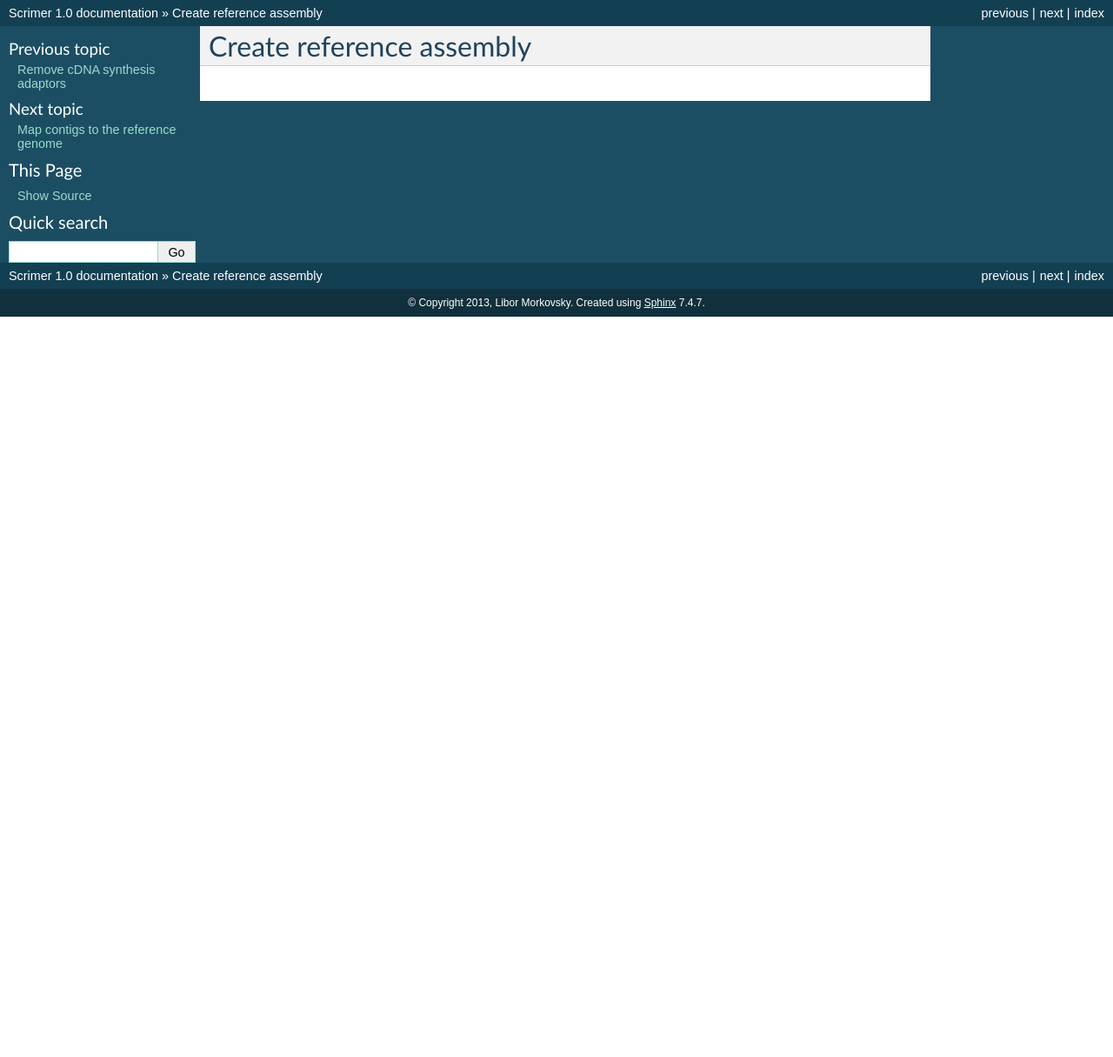
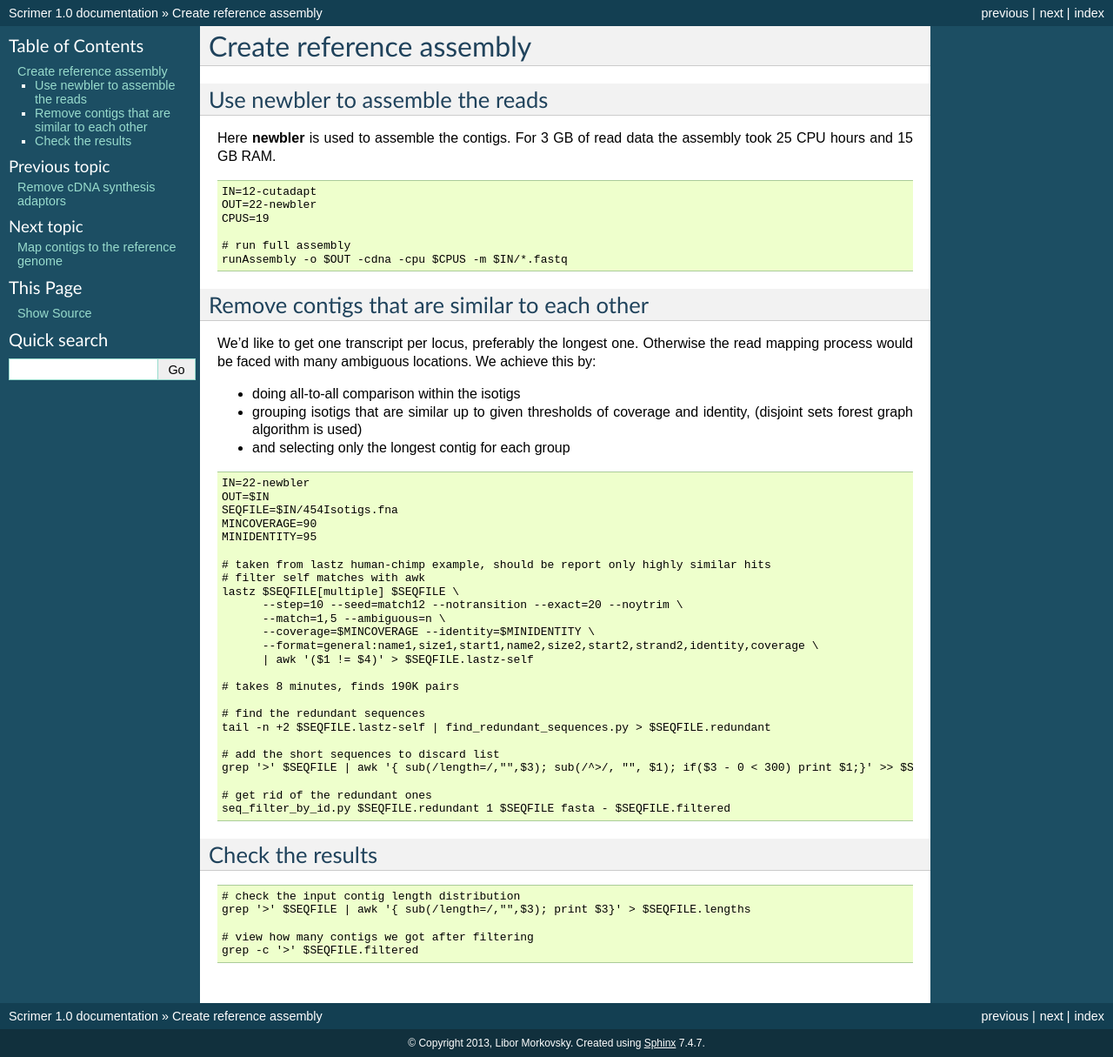
Before and after one commit to libor-m/scrimer, a Sphinx documentation site: the page built from doc/2-reference-assembly.rst, in a window 1280 px wide. Shown: the whole page at 87% size. Built offline with Sphinx 7.4.7, drawn with Linux system fonts in a browser that asks for light colours; before the commit the page ends 900 px from its top, so only the background shows below that.

Commit message:
dox update

```diff
--- a/doc/2-reference-assembly.rst
+++ b/doc/2-reference-assembly.rst
@@ -1,2 +1,66 @@
 Create reference assembly
 =========================
+
+Use newbler to assemble the reads
+^^^^^^^^^^^^^^^^^^^^^^^^^^^^^^^^^
+Here **newbler** is used to assemble the contigs. For 3 GB of read data the assembly took 25 CPU hours and 15 GB RAM.
+
+::
+
+    IN=12-cutadapt
+    OUT=22-newbler
+    CPUS=19
+
+    # run full assembly
+    runAssembly -o $OUT -cdna -cpu $CPUS -m $IN/*.fastq
+
+
+Remove contigs that are similar to each other
+^^^^^^^^^^^^^^^^^^^^^^^^^^^^^^^^^^^^^^^^^^^^^
+We'd like to get one transcript per locus, preferably the longest one. Otherwise the read mapping
+process would be faced with many ambiguous locations. We achieve this by:
+
+- doing all-to-all comparison within the isotigs
+- grouping isotigs that are similar up to given thresholds of coverage and identity,
+  (disjoint sets forest graph algorithm is used)
+- and selecting only the longest contig for each group
+
+::
+
+    IN=22-newbler
+    OUT=$IN
+    SEQFILE=$IN/454Isotigs.fna
+    MINCOVERAGE=90
+    MINIDENTITY=95
+
+    # taken from lastz human-chimp example, should be report only highly similar hits
+    # filter self matches with awk
+    lastz $SEQFILE[multiple] $SEQFILE \
+          --step=10 --seed=match12 --notransition --exact=20 --noytrim \
+          --match=1,5 --ambiguous=n \
+          --coverage=$MINCOVERAGE --identity=$MINIDENTITY \
+          --format=general:name1,size1,start1,name2,size2,start2,strand2,identity,coverage \
+          | awk '($1 != $4)' > $SEQFILE.lastz-self
+
+    # takes 8 minutes, finds 190K pairs
+
+    # find the redundant sequences
+    tail -n +2 $SEQFILE.lastz-self | find_redundant_sequences.py > $SEQFILE.redundant
+
+    # add the short sequences to discard list
+    grep '>' $SEQFILE | awk '{ sub(/length=/,"",$3); sub(/^>/, "", $1); if($3 - 0 < 300) print $1;}' >> $SEQFILE.redundant
+
+    # get rid of the redundant ones
+    seq_filter_by_id.py $SEQFILE.redundant 1 $SEQFILE fasta - $SEQFILE.filtered
+
+
+Check the results
+^^^^^^^^^^^^^^^^^
+
+::
+
+    # check the input contig length distribution
+    grep '>' $SEQFILE | awk '{ sub(/length=/,"",$3); print $3}' > $SEQFILE.lengths
+
+    # view how many contigs we got after filtering
+    grep -c '>' $SEQFILE.filtered
```
Also changed, not shown: doc/0-prepare-reference.rst (+3 -4 lines), doc/1-remove-adaptors.rst (+44 -34 lines), doc/index.rst (+11 -6 lines), doc/install.rst (+27 -12 lines), doc/project-sh.rst (+14 -6 lines), 2 other files.
